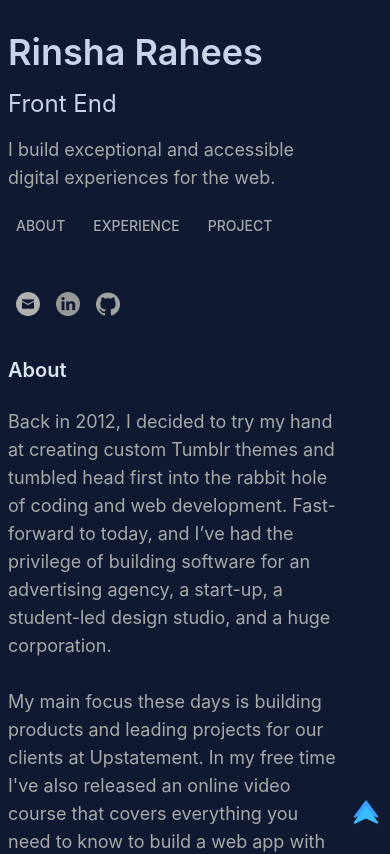
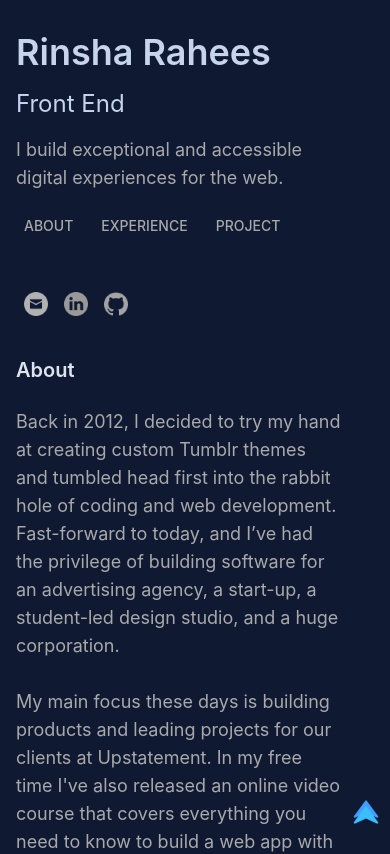
Before and after one commit to Rinsha-Rahees/Portfolio, a React (Create React App) app in the folder my-portfolio/: page / in a window 390 px wide. Shown: the top 854 px of the page. Built offline with nearby package versions, Linux system fonts and the light colour scheme.

Commit message:
Responsive final fix and Up arrow

```diff
--- a/my-portfolio/src/Home.js
+++ b/my-portfolio/src/Home.js
@@ -15,12 +15,12 @@ function Home() {
 
         <div className='App-column flex flex-col flex-1'>
 
-          <div className='Contents top-8 ml-2 lg:fixed lg:left-10 xl:left-30 2xl:ml-96 '>
+          <div className='Contents top-8 ml-4 lg:fixed lg:left-10 xl:left-30 2xl:ml-96 '>
             <Header id='header' />
           </div>
 
 
-          <div className='ml-2 mr-12 mb-8 lg:ml-40'>
+          <div className='ml-4 mr-12 mb-8 lg:ml-40'>
 
             <div className='Contents lg:max-w-3xl lg:ml-80'>
               <About />
```
